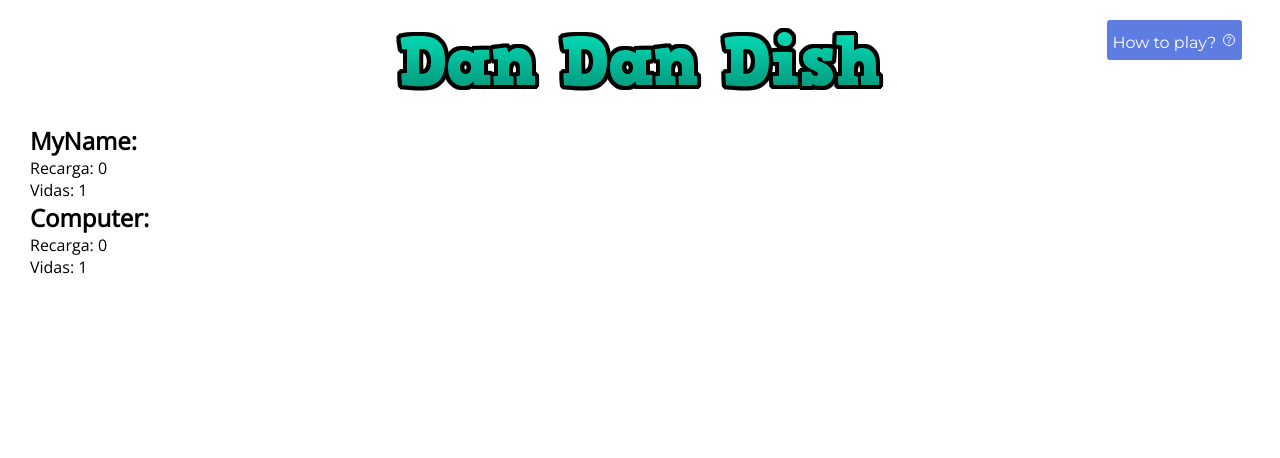
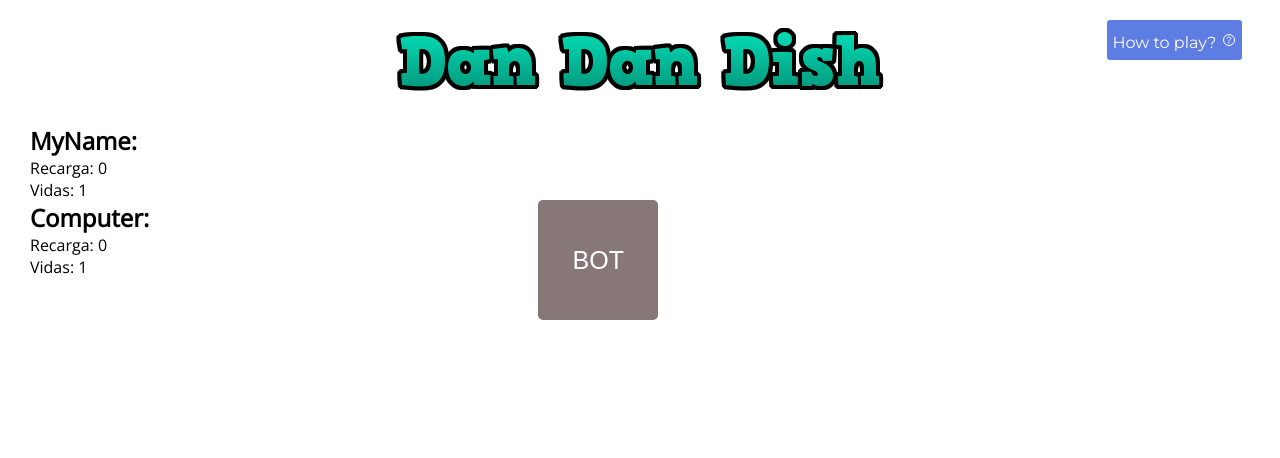
Before and after one commit to AriadnaCortesDanes/StormBraining, a plain HTML site: page index.html in a window 1280 px wide. Shown: the top 458 px of the page. Drawn offline with nearby package versions, Linux system fonts and the light colour scheme.

Commit message:
BotoDElBot

```diff
--- a/index.html
+++ b/index.html
@@ -47,6 +47,12 @@
     <button id= "Vidas" class="options"><img src="https://www.heypoorplayer.com/wp-content/uploads/2014/06/heart-e1403272720870.png"
         width = "120" height = "120">
     </button>
+
+    </button>
+    <button id="BotResponse" class="buttonResult">
+        <span class = "button__text2"> BOT </span>
+    </button>
+
 
         <h2>
             MyName:
```
